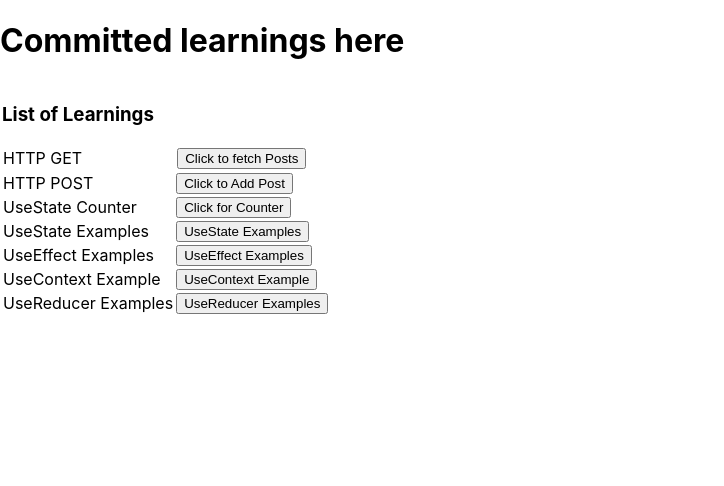
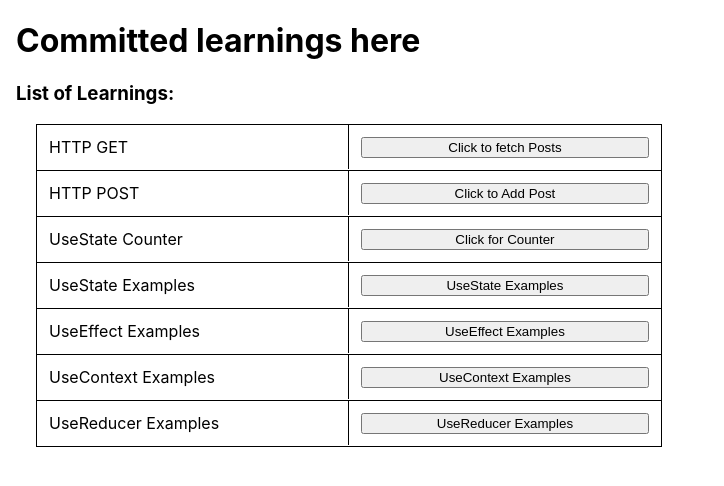
Before and after one commit to Chintapallidharmendra/ReactWebApp, a React (Create React App) app: page / in a window 1280 px wide. Shown: the top 486 px of the page, without its empty margins (0-724 px from the left). Built offline with nearby package versions, Linux system fonts and the light colour scheme.

Commit message:
Added Styles and optmized home

```diff
--- a/src/App.css
+++ b/src/App.css
@@ -16,3 +16,7 @@
 .formLabel{
   margin-right: 12px;
 }
+
+.learningPage{
+  margin:16px
+}
--- a/src/App.js
+++ b/src/App.js
@@ -1,11 +1,13 @@
-import './App.css';
-import Home from './components/Home';
+import "./App.css";
+import Home from "./components/Home";
 
 function App() {
   return (
     <div className="App">
-      <h1>Committed learnings here</h1>
-      <Home/>
+      <div className="learningPage">
+        <h1>Committed learnings here</h1>
+        <Home />
+      </div>
     </div>
   );
 }
--- /dev/null
+++ b/src/Utils/index.js
@@ -0,0 +1,48 @@
+import { LearningEnum } from "../enum";
+export const getLearningList = () => {
+  const learningList = [
+    {
+      id: 1,
+      title: "HTTP GET",
+      screen: LearningEnum.HttpGet,
+      screenChangeText: "Click to fetch Posts",
+    },
+    {
+      id: 2,
+      title: "HTTP POST",
+      screen: LearningEnum.HttpPost,
+      screenChangeText: "Click to Add Post",
+    },
+    {
+      id: 3,
+      title: "UseState Counter",
+      screen: LearningEnum.UseStateCounter,
+      screenChangeText: "Click for Counter",
+    },
+    {
+      id: 4,
+      title: "UseState Examples",
+      screen: LearningEnum.UseStateExamples,
+      screenChangeText: "UseState Examples",
+    },
+    {
+      id: 5,
+      title: "UseEffect Examples",
+      screen: LearningEnum.UseEffectExamples,
+      screenChangeText: "UseEffect Examples",
+    },
+    {
+      id: 6,
+      title: "UseContext Examples",
+      screen: LearningEnum.UseContextExample,
+      screenChangeText: "UseContext Examples",
+    },
+    {
+      id: 7,
+      title: "UseReducer Examples",
+      screen: LearningEnum.UseReducerExamples,
+      screenChangeText: "UseReducer Examples",
+    },
+  ];
+  return learningList;
+};
--- /dev/null
+++ b/src/components/DataFetchingReducer.js
@@ -0,0 +1,85 @@
+import axios from "axios";
+import React, { useEffect, useReducer, useState } from "react";
+
+const tableBorderClasses = {
+  border: "1px solid black",
+  borderCollapse: "collapse",
+};
+const tableMarginClasses = {
+  margin: "20px",
+};
+const POST_FETCH = "ReducerExamples/POST_FETCH";
+const postReducer = (state = {}, action) => {
+  switch (action.type) {
+    case POST_FETCH:
+      if (action.payload) {
+        const postPaylod = action.payload;
+        const newSate = {
+          id: postPaylod.id,
+          title: postPaylod.title,
+          body: postPaylod.body,
+        };
+        return newSate;
+      } else {
+        console.log("No Post Fetched...");
+        return state;
+      }
+    default:
+      return state;
+  }
+};
+const DataFetchingReducer = () => {
+  const [post, postDispatch] = useReducer(postReducer, {});
+  const [postId, setPostId] = useState(0);
+  const [fetchPostWithId, setFetchPostWithId] = useState(0);
+  useEffect(() => {
+    if (fetchPostWithId > 0) {
+      axios
+        .get(`https://jsonplaceholder.typicode.com/posts/${fetchPostWithId}`)
+        .then((res) => {
+          if (res.status === 200) {
+            postDispatch({ type: POST_FETCH, payload: res.data });
+          } else {
+            alert("Post Fetching Failed!");
+          }
+        })
+        .catch((err) => {
+          console.error(err);
+        });
+    }
+  }, [fetchPostWithId]);
+
+  return (
+    <>
+      <input
+        placeholder="Enter PostId"
+        onChange={(e) => {
+          setPostId(e.target.value);
+        }}
+      />
+      <button
+        onClick={() => {
+          setFetchPostWithId(postId);
+        }}
+      >
+        Get Post
+      </button>
+      {post.id && (
+        <table style={{ ...tableBorderClasses, ...tableMarginClasses }}>
+          <thead style={tableBorderClasses}>
+            <tr>
+              <th style={tableBorderClasses}>Title</th>
+              <th>Content</th>
+            </tr>
+          </thead>
+          <tr id={post.id} style={tableBorderClasses}>
+            <td style={tableBorderClasses}>{post.title}</td>
+            <td>{post.body}</td>
+          </tr>
+        </table>
+      )}
+    </>
+  );
+};
+
+export default DataFetchingReducer;
--- a/src/components/Home.js
+++ b/src/components/Home.js
@@ -1,5 +1,6 @@
 import React, { Component } from "react";
 import { LearningEnum } from "../enum";
+import { getLearningList } from "../Utils";
 import AddPost from "./AddPost";
 import CounterWrapper from "./CounterWrapper";
 import PostList from "./PostList";
@@ -8,12 +9,37 @@ import UseEffectExamples from "./useEffectExamples";
 import UseReducerExamples from "./UseReducerExamples";
 import UseStateExamples from "./UseStateExamples";
 
+const learningContainerClasses = (shouldApplyTopBorder) => {
+  return {
+    display: "flex",
+    justifyContent: "flex-start",
+    alignItems: "center",
+    borderRight: "1px solid black",
+    borderLeft: "1px solid black",
+    borderTop: shouldApplyTopBorder && "1px solid black",
+    borderBottom: "1px solid black",
+    width: "50%",
+    marginLeft: "20px",
+  };
+};
+
+const learningContentTitleClasses = {
+  width: "50%",
+  padding: "12px",
+  borderRight: "1px solid black",
+};
+
+const learningContentClasses = {
+  width: "50%",
+  margin: "12px",
+};
 class Home extends Component {
   constructor(props) {
     super(props);
 
     this.state = {
       screenStatus: LearningEnum.Home,
+      LearningList: [],
     };
   }
 
@@ -25,80 +51,32 @@ class Home extends Component {
     this.setState({ screenStatus: LearningEnum.Home });
   };
 
+  renderLearningContentItem = (learningItem) => {
+    const { title, screen, screenChangeText, id } = learningItem;
+    return (
+      <div style={learningContainerClasses(id === 1)} key={id}>
+        <div style={learningContentTitleClasses}>{title}</div>
+        <button
+          style={learningContentClasses}
+          value={screen}
+          onClick={this.handleScreeenTypeChange}
+        >
+          {screenChangeText}
+        </button>
+      </div>
+    );
+  };
+
   renderLearningContent = () => {
+    const learningList = getLearningList();
+    const learningListItems = learningList.map((item) => {
+      return this.renderLearningContentItem(item);
+    });
     return (
-      <table>
-        <thead>
-          <h3>List of Learnings</h3>
-        </thead>
-        <tbody>
-          <tr>
-            <td>HTTP GET</td>
-            <td>
-              <button
-                value={LearningEnum.HttpGet}
-                onClick={this.handleScreeenTypeChange}
-              >
-                Click to fetch Posts
-              </button>
-            </td>
-          </tr>
-          <tr>
-            <td>HTTP POST</td>
-            <button
-              value={LearningEnum.HttpPost}
-              onClick={this.handleScreeenTypeChange}
-            >
-              Click to Add Post
-            </button>
-          </tr>
-          <tr>
-            <td>UseState Counter</td>
-            <button
-              value={LearningEnum.UseStateCounter}
-              onClick={this.handleScreeenTypeChange}
-            >
-              Click for Counter
-            </button>
-          </tr>
-          <tr>
-            <td>UseState Examples</td>
-            <button
-              value={LearningEnum.UseStateExamples}
-              onClick={this.handleScreeenTypeChange}
-            >
-              UseState Examples
-            </button>
-          </tr>
-          <tr>
-            <td>UseEffect Examples</td>
-            <button
-              value={LearningEnum.UseEffectExamples}
-              onClick={this.handleScreeenTypeChange}
-            >
-              UseEffect Examples
-            </button>
-          </tr>
-          <tr>
-            <td>UseContext Example</td>
-            <button
-              value={LearningEnum.UseContextExample}
-              onClick={this.handleScreeenTypeChange}
-            >
-              UseContext Example
-            </button>
-          </tr>
-          <tr>
-            <td>UseReducer Examples</td>
-            <button
-              value={LearningEnum.UseReducerExamples}
-              onClick={this.handleScreeenTypeChange}
-            >
-              UseReducer Examples
-            </button>
-          </tr>
-        </tbody>
-      </table>
+      <>
+        <h3>List of Learnings: </h3>
+        {learningListItems}
+      </>
     );
   };
 
--- a/src/components/UseReducerExamples.js
+++ b/src/components/UseReducerExamples.js
@@ -1,5 +1,6 @@
 import React, { useReducer } from "react";
 import ContentTop from "./ContentTop";
+import DataFetchingReducer from "./DataFetchingReducer";
 import SharedCounter from "./SharedCounter";
 
 const INCREMENT_COUNTER = "counter/increment";
@@ -88,6 +89,10 @@ const UseReducerExamples = ({ handleGoToContentsClick }) => {
         <div id="shared-counter">
           <SharedCounter />
         </div>
+        <hr />
+        <div id="data-reducer">
+          <DataFetchingReducer />
+        </div>
       </div>
     </div>
   );
```
